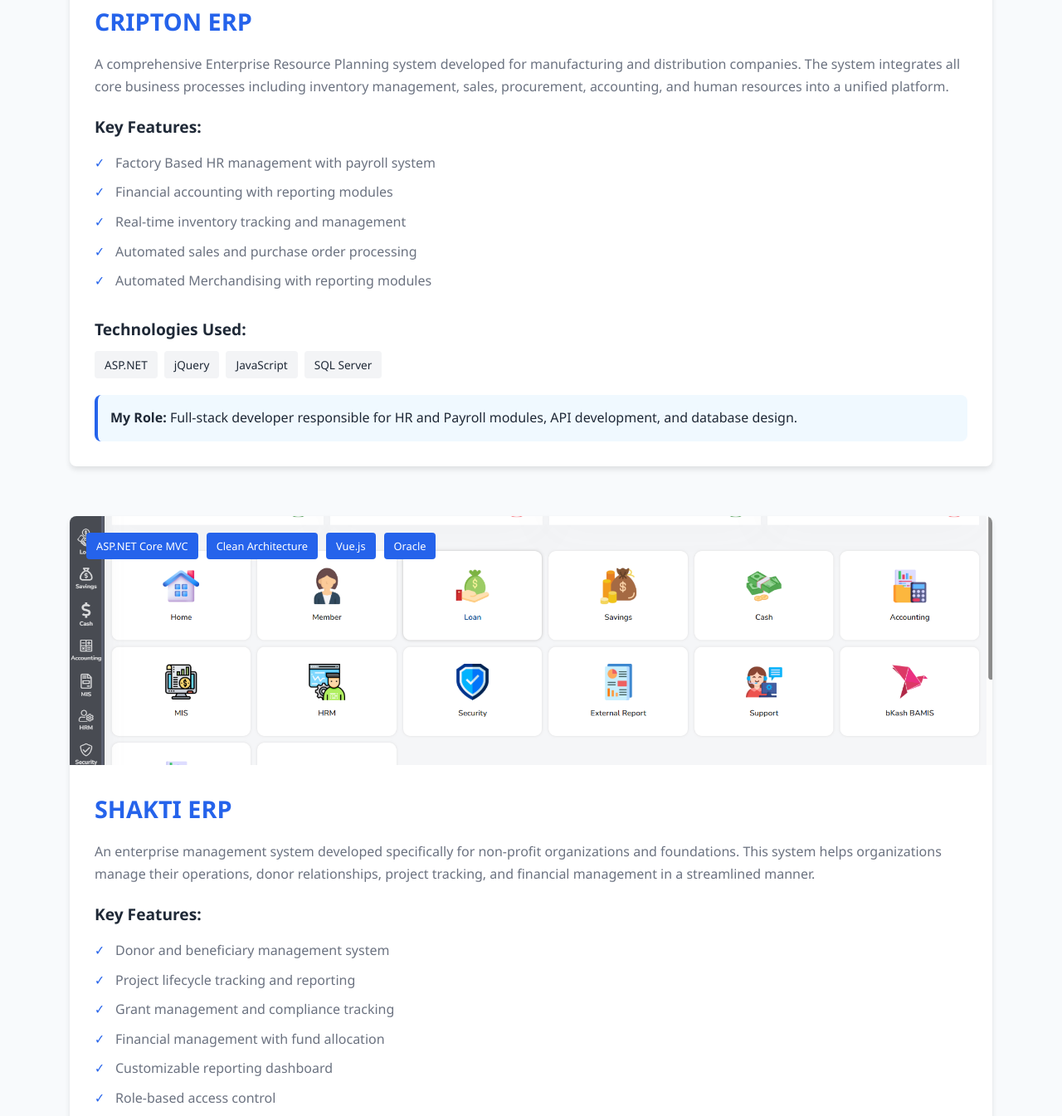
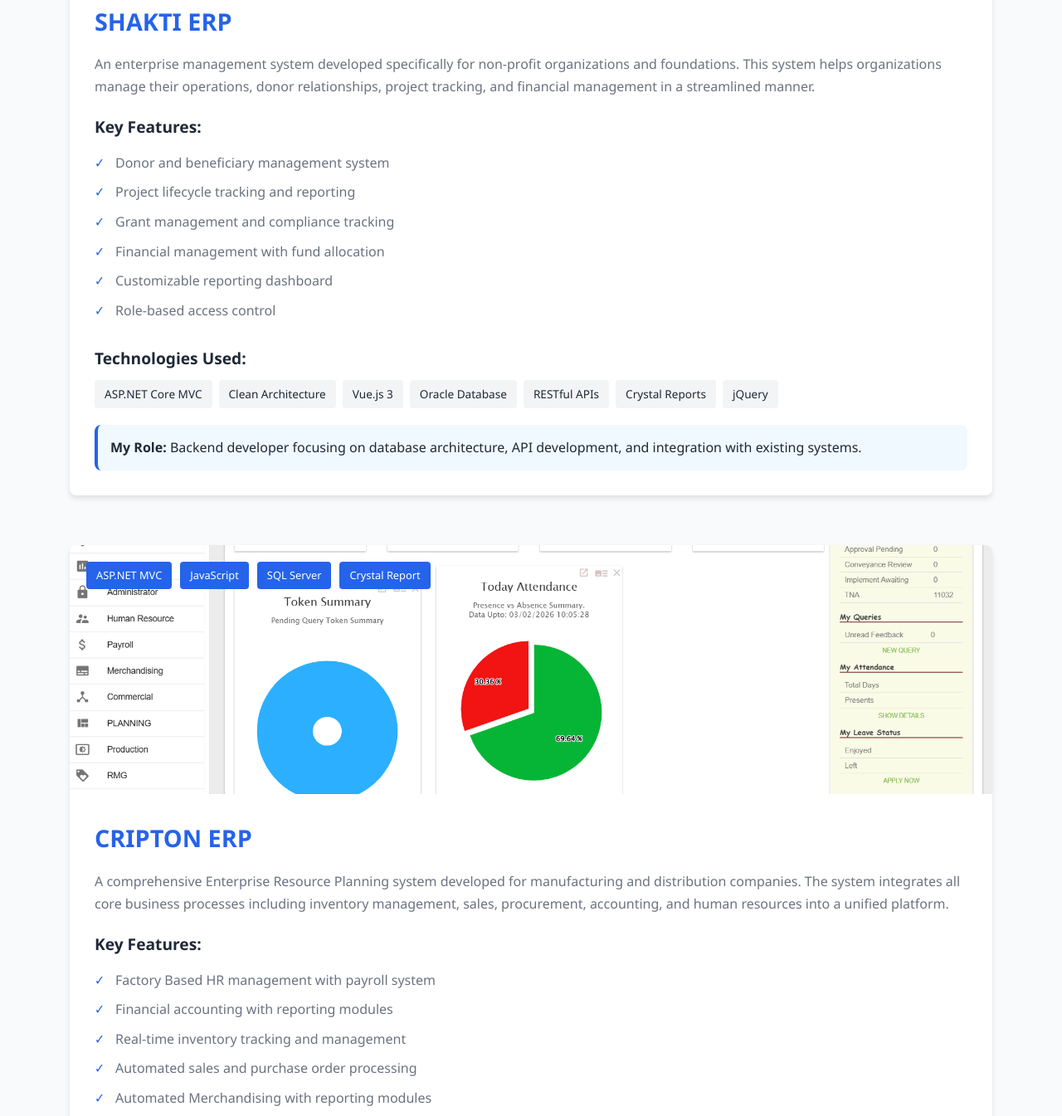
Before and after one commit to munnasajjad/munnasajjad.github.io, a website: page index.html in a window 1280 px wide. Shown: the part 1687-3032 px from the top of the page at 83% size. Drawn offline with Linux system fonts and the light colour scheme.

Commit message:
Update project cards for SHAKTI ERP and EEL PMS
Added project details for EEL PMS and updated SHAKTI ERP information.

```diff
--- a/index.html
+++ b/index.html
@@ -98,6 +98,52 @@
                 <p class="section-subtitle">Key projects I've worked on as a Software Engineer</p>
             </div>
             <div class="projects-container">
+			<div class="project-card">
+                    <div class="project-image">
+                        <!--<img src="https://images.unsplash.com/photo-1552664730-d307ca884978?ixlib=rb-4.0.3&ixid=M3wxMjA3fDB8MHxwaG90by1wYWdlfHx8fGVufDB8fHx8fA%3D%3D&auto=format&fit=crop&w=1470&q=80" alt="SHAKTI ERP Interface">-->
+                        <img src="images/ShaktiERPDashboard.png" alt="SHAKTI ERP Interface">
+                        <div class="project-overlay">
+                            <span class="project-tag">ASP.NET Core MVC</span>
+                            <span class="project-tag">Clean Architecture</span>
+                            <span class="project-tag">Vue.js</span>
+                            <span class="project-tag">Oracle</span>
+                        </div>
+                    </div>
+                    <div class="project-content">
+                        <h3>SHAKTI ERP</h3>
+                        <p class="project-description">
+                            An enterprise management system developed specifically for non-profit organizations and foundations.
+                            This system helps organizations manage their operations, donor relationships, project tracking,
+                            and financial management in a streamlined manner.
+                        </p>
+                        <div class="project-features">
+                            <h4>Key Features:</h4>
+                            <ul>
+                                <li>Donor and beneficiary management system</li>
+                                <li>Project lifecycle tracking and reporting</li>
+                                <li>Grant management and compliance tracking</li>
+                                <li>Financial management with fund allocation</li>
+                                <li>Customizable reporting dashboard</li>
+                                <li>Role-based access control</li>
+                            </ul>
+                        </div>
+                        <div class="project-tech">
+                            <h4>Technologies Used:</h4>
+                            <div class="tech-tags">
+                                <span>ASP.NET Core MVC</span>
+                                <span>Clean Architecture</span>
+                                <span>Vue.js 3</span>
+                                <span>Oracle Database</span>
+                                <span>RESTful APIs</span>
+                                <span>Crystal Reports</span>
+                                <span>jQuery</span>
+                            </div>
+                        </div>
+                        <div class="project-role">
+                            <p><strong>My Role:</strong> Backend developer focusing on database architecture, API development, and integration with existing systems.</p>
+                        </div>
+                    </div>
+                </div>
                 <div class="project-card">
                     <div class="project-image">
                         <!--<img src="https://images.unsplash.com/photo-1551288049-bebda4e38f71?ixlib=rb-4.0.3&ixid=M3wxMjA3fDB8MHxwaG90by1wYWdlfHx8fGVufDB8fHx8fA%3D%3D&auto=format&fit=crop&w=1470&q=80" alt="CRIPTON ERP Dashboard">-->
@@ -140,50 +186,48 @@
                         </div>
                     </div>
                 </div>
-
-                <div class="project-card">
+				<div class="project-card">
                     <div class="project-image">
                         <!--<img src="https://images.unsplash.com/photo-1552664730-d307ca884978?ixlib=rb-4.0.3&ixid=M3wxMjA3fDB8MHxwaG90by1wYWdlfHx8fGVufDB8fHx8fA%3D%3D&auto=format&fit=crop&w=1470&q=80" alt="SHAKTI ERP Interface">-->
-                        <img src="images/ShaktiERPDashboard.png" alt="SHAKTI ERP Interface">
+                        <img src="images/eelpms.jpeg" alt="EEL PMS Interface">
                         <div class="project-overlay">
-                            <span class="project-tag">ASP.NET Core MVC</span>
-                            <span class="project-tag">Clean Architecture</span>
-                            <span class="project-tag">Vue.js</span>
-                            <span class="project-tag">Oracle</span>
+                            <span class="project-tag">ASP.NET</span>
+                            <span class="project-tag">jQuery</span>
+                            <span class="project-tag">SQL Server</span>
+                            <span class="project-tag">Crystal Report</span>
+
                         </div>
                     </div>
                     <div class="project-content">
-                        <h3>SHAKTI ERP</h3>
+                        <h3>EEL PMS</h3>
                         <p class="project-description">
-                            An enterprise management system developed specifically for non-profit organizations and foundations.
-                            This system helps organizations manage their operations, donor relationships, project tracking,
-                            and financial management in a streamlined manner.
+                            EEL People Management System is a web-based HR and payroll management platform designed to automate and centralize employee-related operations
+							such as attendance, leave, payroll, and internal requisitions.
+							It improves organizational efficiency through employee self-service and secure, role-based access.
                         </p>
                         <div class="project-features">
                             <h4>Key Features:</h4>
                             <ul>
-                                <li>Donor and beneficiary management system</li>
-                                <li>Project lifecycle tracking and reporting</li>
-                                <li>Grant management and compliance tracking</li>
-                                <li>Financial management with fund allocation</li>
-                                <li>Customizable reporting dashboard</li>
-                                <li>Role-based access control</li>
+                                <li>Employee profile and contact management</li>
+                                <li>Attendance tracking and leave management</li>
+                                <li>Payroll, salary slips, and tax certificates</li>
+                                <li>HR and admin requisition handling</li>
+                                <li>Medical and holiday allowance management</li>
+                                <li>Dashboard with notices, events, and policies</li>
+                                <li>Role-based access control for security and data privacy</li>
                             </ul>
-                        </div>
+                        </div>Technology Stack:
                         <div class="project-tech">
                             <h4>Technologies Used:</h4>
                             <div class="tech-tags">
-                                <span>ASP.NET Core MVC</span>
-                                <span>Clean Architecture</span>
-                                <span>Vue.js 3</span>
-                                <span>Oracle Database</span>
-                                <span>RESTful APIs</span>
-                                <span>Crystal Reports</span>
+                                <span>ASP.NET</span>
                                 <span>jQuery</span>
+                                <span>SQL Server</span>
+                                <span>Crystal Report</span>
                             </div>
                         </div>
                         <div class="project-role">
-                            <p><strong>My Role:</strong> Backend developer focusing on database architecture, API development, and integration with existing systems.</p>
+                            <p><strong>My Role:</strong> Backend developer focusing on database architecture, development, and integration with existing systems.</p>
                         </div>
                     </div>
                 </div>
```
